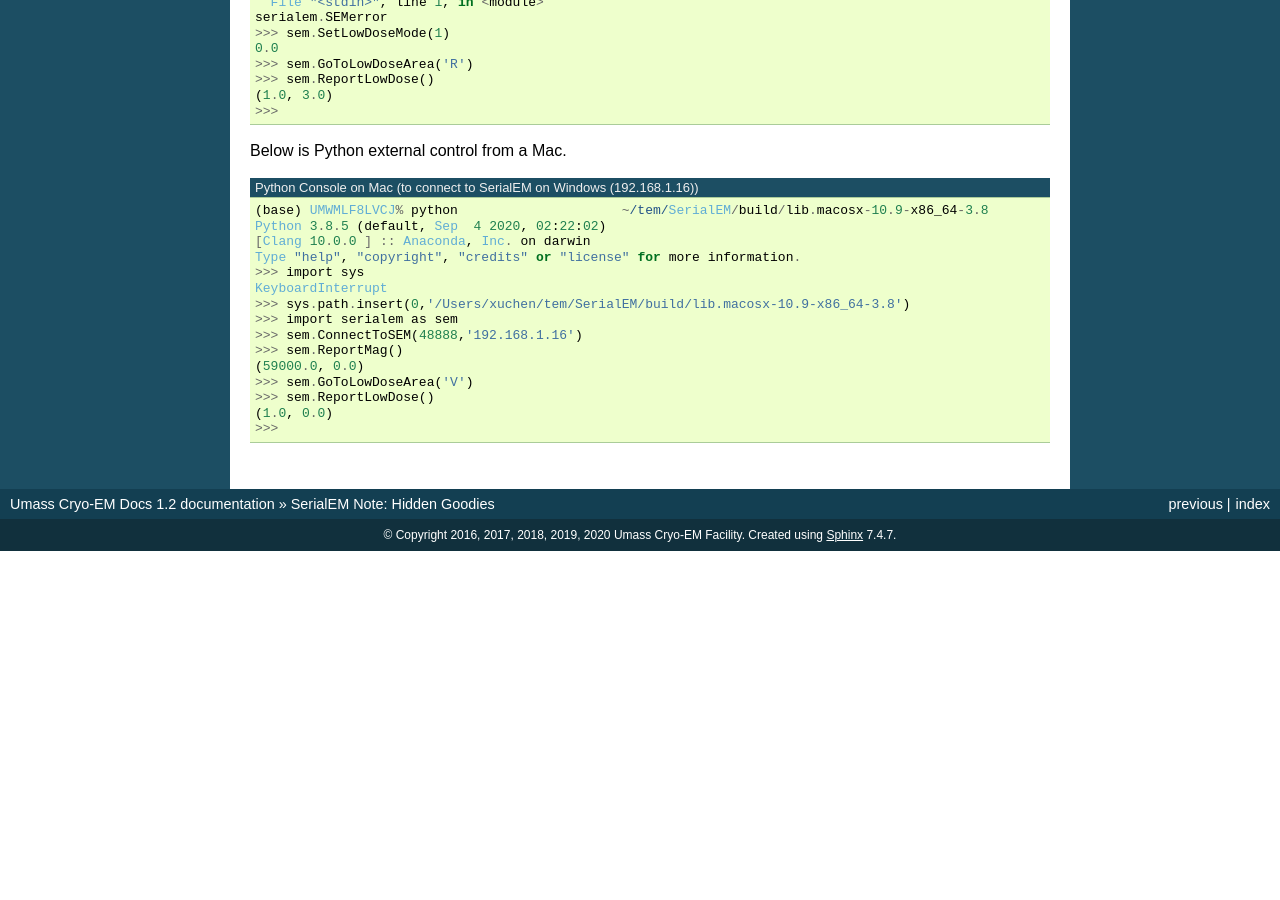
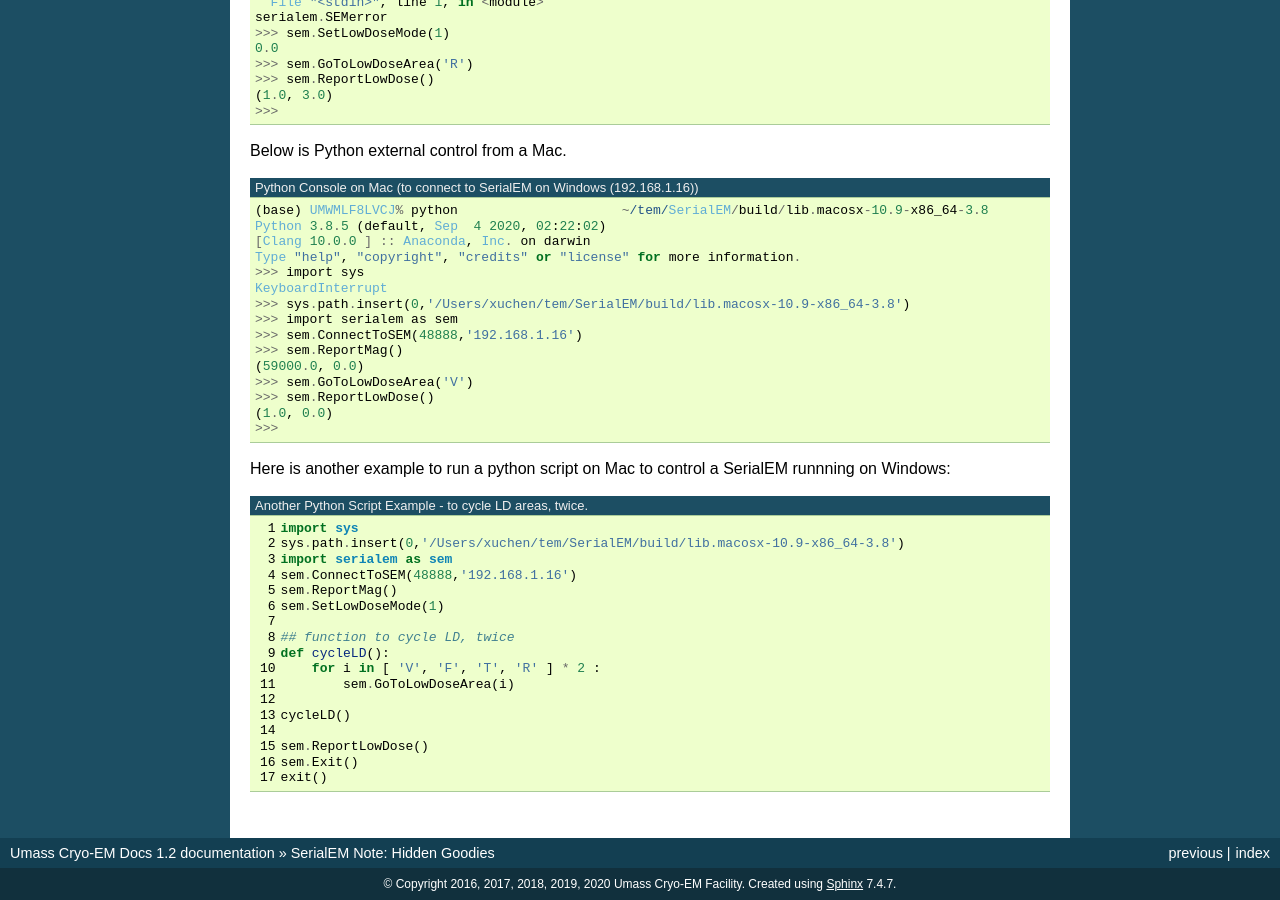
Before and after one commit to xuchen66/sphinx-emdocs, a Sphinx documentation site: the page built from source/serialem-note-hidden-goodies.rst, in a window 1280 px wide and 900 px high, scrolled down 6099 px. Built offline with Sphinx 7.4.7, drawn with Linux system fonts in a browser that asks for light colours; pages that are not in the unit, such as notebooks, are missing from menus; before the commit the page ends 6650 px from its top, so only the background shows below that.

Commit message:
Update serialem-note-hidden-goodies.rst

```diff
--- a/source/serialem-note-hidden-goodies.rst
+++ b/source/serialem-note-hidden-goodies.rst
@@ -406,3 +406,27 @@
    >>> sem.ReportLowDose()
    (1.0, 0.0)
    >>>
+
+Here is another example to run a python script on Mac to control a SerialEM runnning on Windows:
+
+.. code-block::
+   :linenos:
+   :caption: Another Python Script Example - to cycle LD areas, twice.
+
+   import sys
+   sys.path.insert(0,'/Users/xuchen/tem/SerialEM/build/lib.macosx-10.9-x86_64-3.8')
+   import serialem as sem
+   sem.ConnectToSEM(48888,'192.168.1.16')
+   sem.ReportMag()
+   sem.SetLowDoseMode(1)
+
+   ## function to cycle LD, twice
+   def cycleLD():
+       for i in [ 'V', 'F', 'T', 'R' ] * 2 :
+           sem.GoToLowDoseArea(i)
+
+   cycleLD()
+
+   sem.ReportLowDose()
+   sem.Exit()
+   exit()
```
